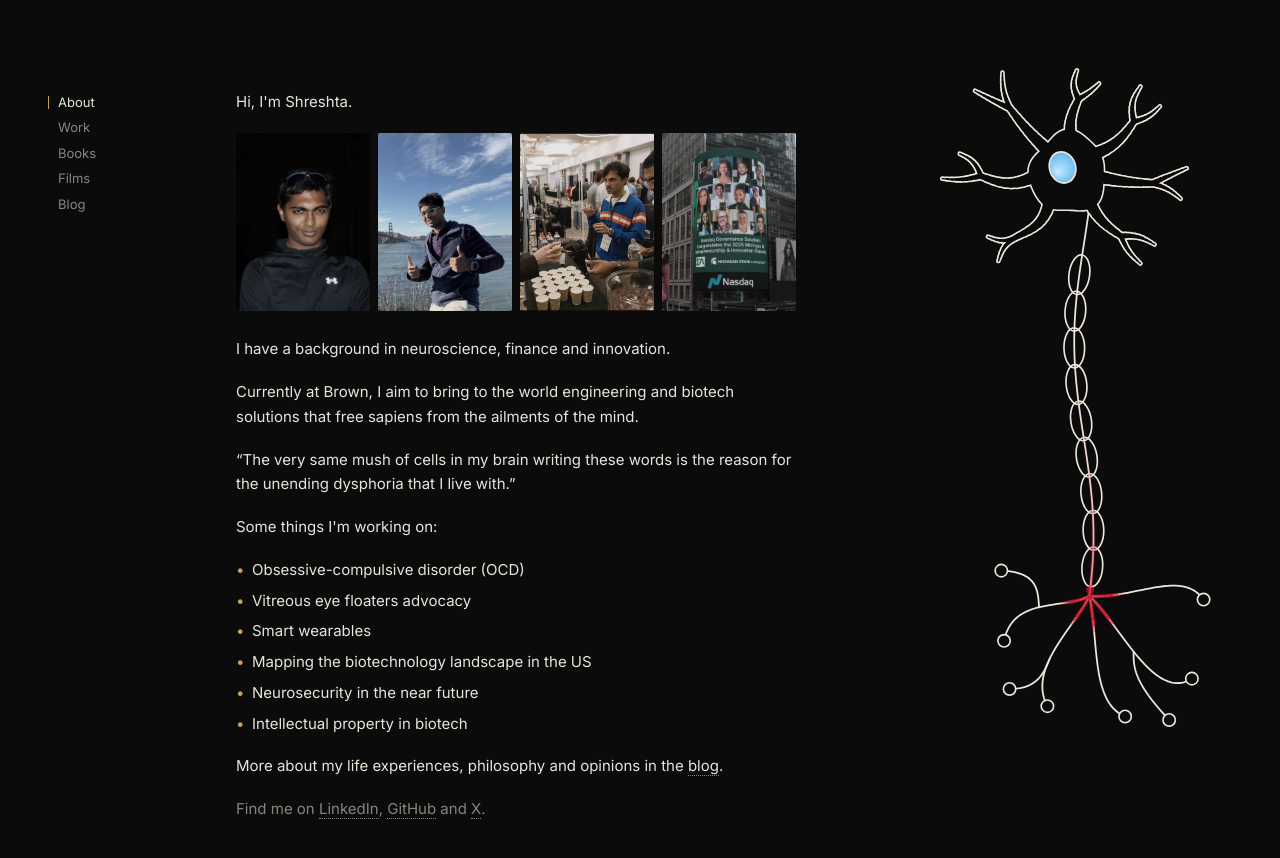
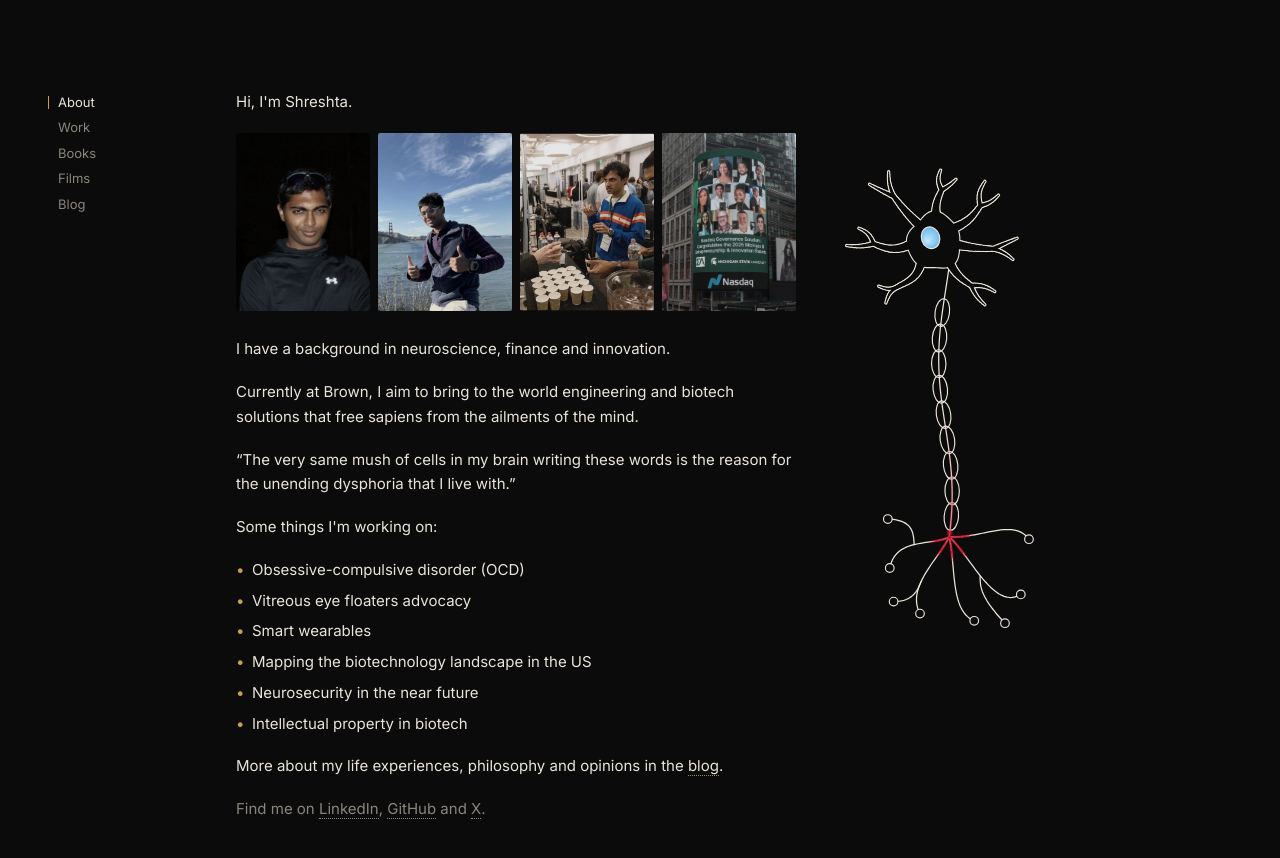
Before and after one commit to shresinsneuro/shresinsneuro.github.io, a plain HTML site: page index.html in a window 1280 px wide. Drawn offline with Linux system fonts and the light colour scheme.

Commit message:
About: make the neuron 30% smaller and move it next to the text
Co-Authored-By: Claude Opus 5.5 <noreply@anthropic.com>

```diff
--- a/style.css
+++ b/style.css
@@ -142,9 +142,10 @@ a.item:hover img.thumb { transform: translateY(-3px); }
 .neuron { display: block; width: 100%; height: auto; aspect-ratio: 1000 / 420; margin-top: 36px; cursor: pointer; }
 /* wide screens: stands upright on the right side of the page (neuron.js turns it when it is taller than wide).
    Narrower screens keep it lying flat below the text. */
-@media (min-width: 1180px) {
+@media (min-width: 1120px) {
   .neuron {
-    position: fixed; right: 5vw; top: 50%; transform: translateY(-50%);
-    width: auto; height: min(86vh, 820px); aspect-ratio: 420 / 1000; margin: 0;
+    /* 836px = left padding + menu + gap + text column (48 + 140 + 48 + 560) + a 40px gap */
+    position: fixed; left: 836px; top: 50%; transform: translateY(-50%);
+    width: auto; height: min(60vh, 574px); aspect-ratio: 420 / 1000; margin: 0;
   }
 }
```
